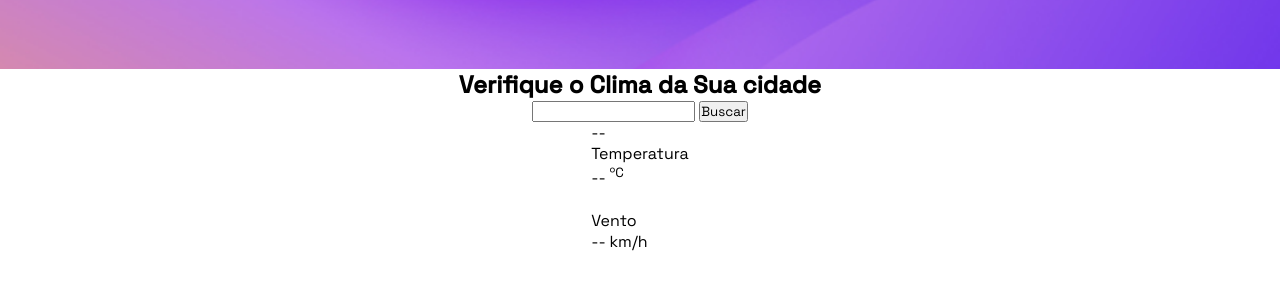
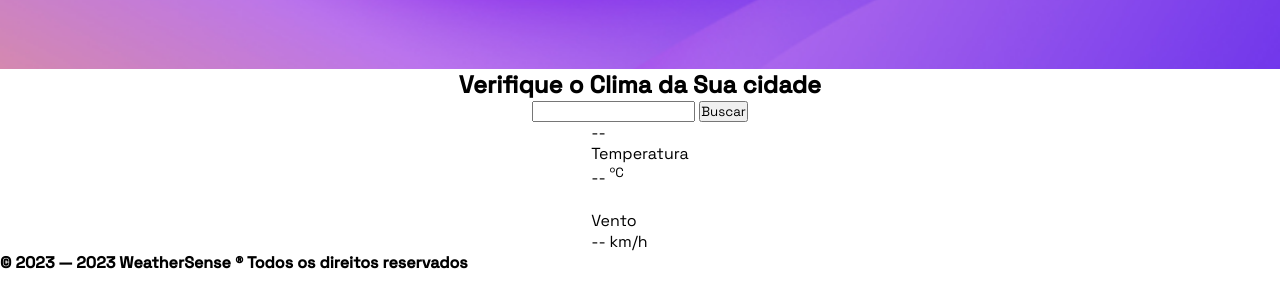
Before and after one commit to Cyduart/WeatherSense, a plain HTML site: page index.html in a window 1280 px wide. Shown: the part 284-592 px from the top of the page. Drawn offline with Linux system fonts and the light colour scheme.

Commit message:
fix bugs -3

```diff
--- a/index.html
+++ b/index.html
@@ -11,7 +11,7 @@
     <meta charset="UTF-8">
     <meta name="viewport" content="width=device-width, initial-scale=1.0">
     <title>WeatherSense</title>
-    <link rel="icon" href="./.assets/weathersense-logo.jpg" type="image/x-icon">
+    <link class="icon" rel="icon" href="./.assets/weathersense-logo.jpg" type="image/x-icon">
     <link rel="stylesheet" href="style.css">
 </head>
 
@@ -69,7 +69,7 @@
         <div class="aviso"></div>
         </div>
     </main>
-    <footer></footer>
+    <footer><strong>© 2023 — 2023 WeatherSense ® Todos os direitos reservados</strong></footer>
 
 </body>
 
--- a/style.css
+++ b/style.css
@@ -4,6 +4,7 @@
   padding: 0;
   font-family: Space Grotesk, Arial, sans-serif;
 }
+
 
 /* Estilos da barra de navegação */
 .navbar {
```
